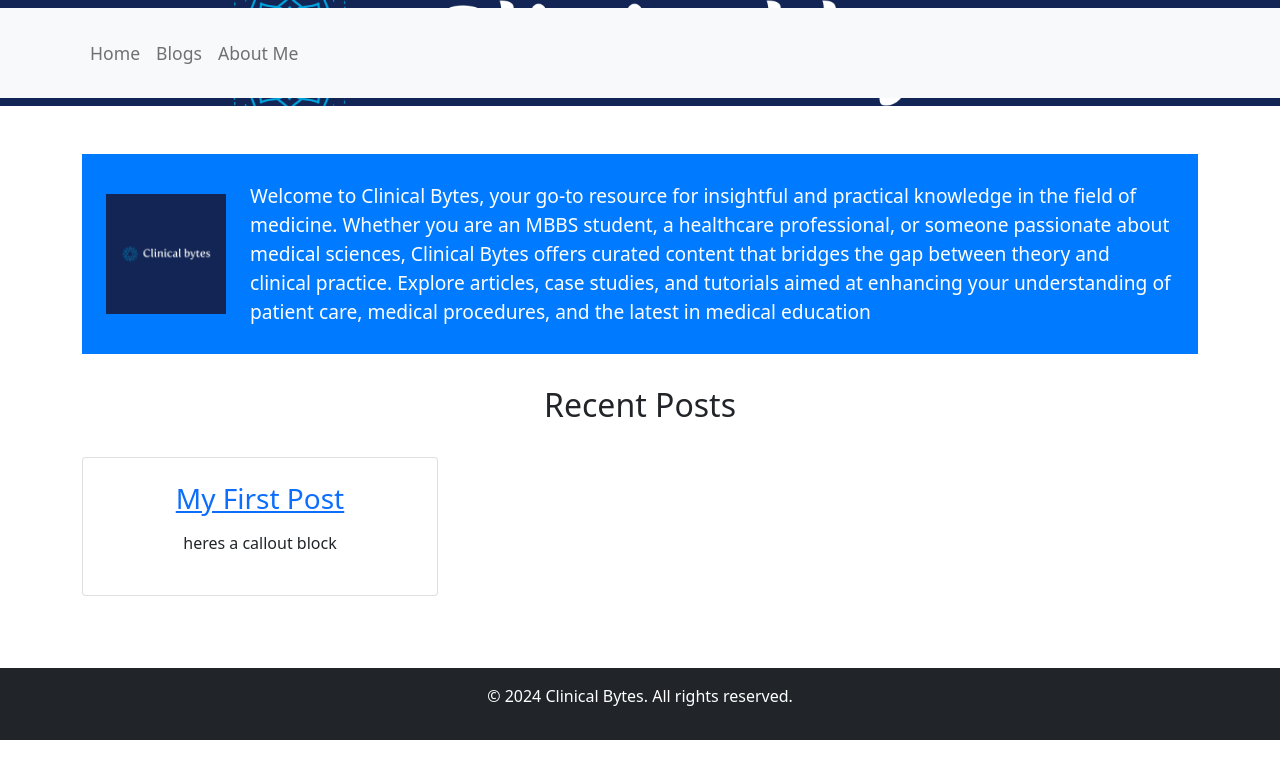
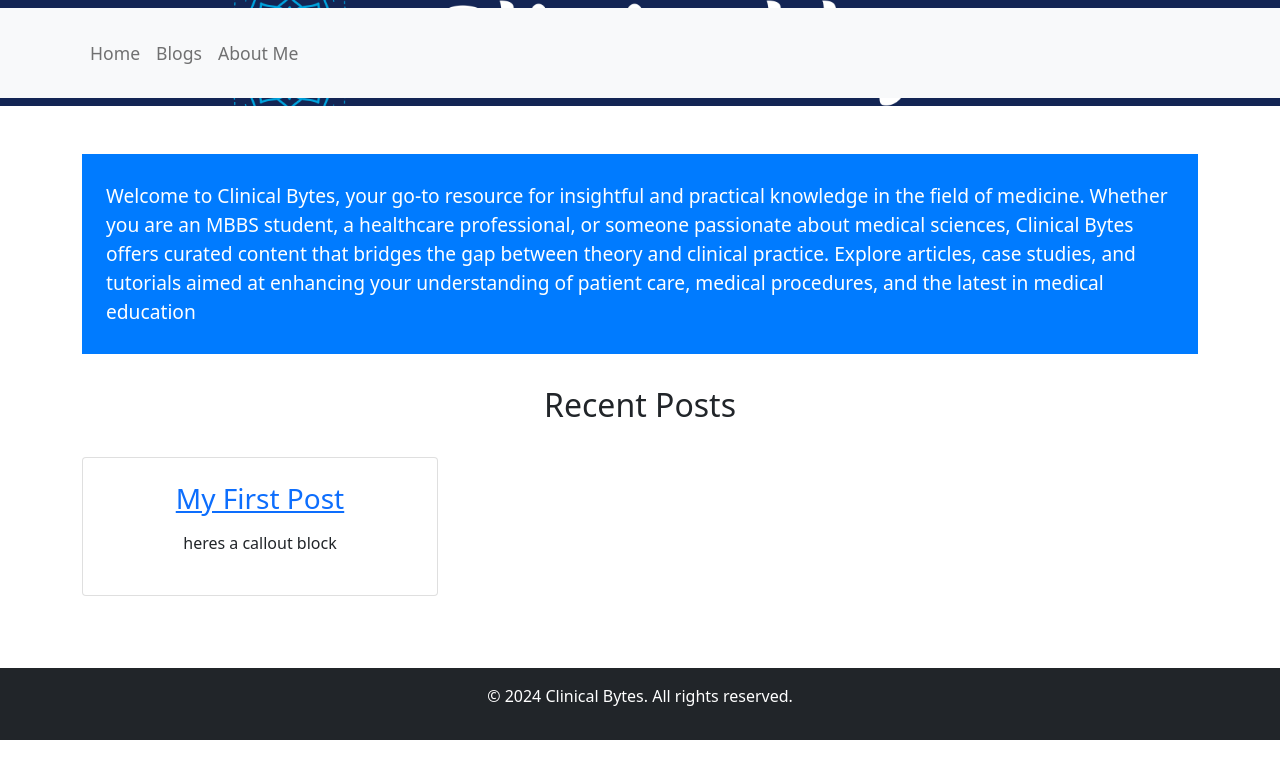
Before and after one commit to prabhatsharm007/prabhatsharm007.github.io, a Jekyll site: the page built from index.md, in a window 1280 px wide. Shown: the top 779 px of the page. Built offline with Jekyll 4.4.1, drawn with Linux system fonts in a browser that asks for light colours.

Commit message:
Update index.md

```diff
--- a/index.md
+++ b/index.md
@@ -4,7 +4,7 @@ title: Home
 ---
 
 <div class="hero-section">
-    <img src="/assets/img/default.png" alt="Clinical Bytes Logo" class="hero-logo">
+    <!-- <img src="/assets/img/default.png" alt="Clinical Bytes Logo" class="hero-logo"> -->
     <p>{{ site.description }}</p>
 </div>
 
```
